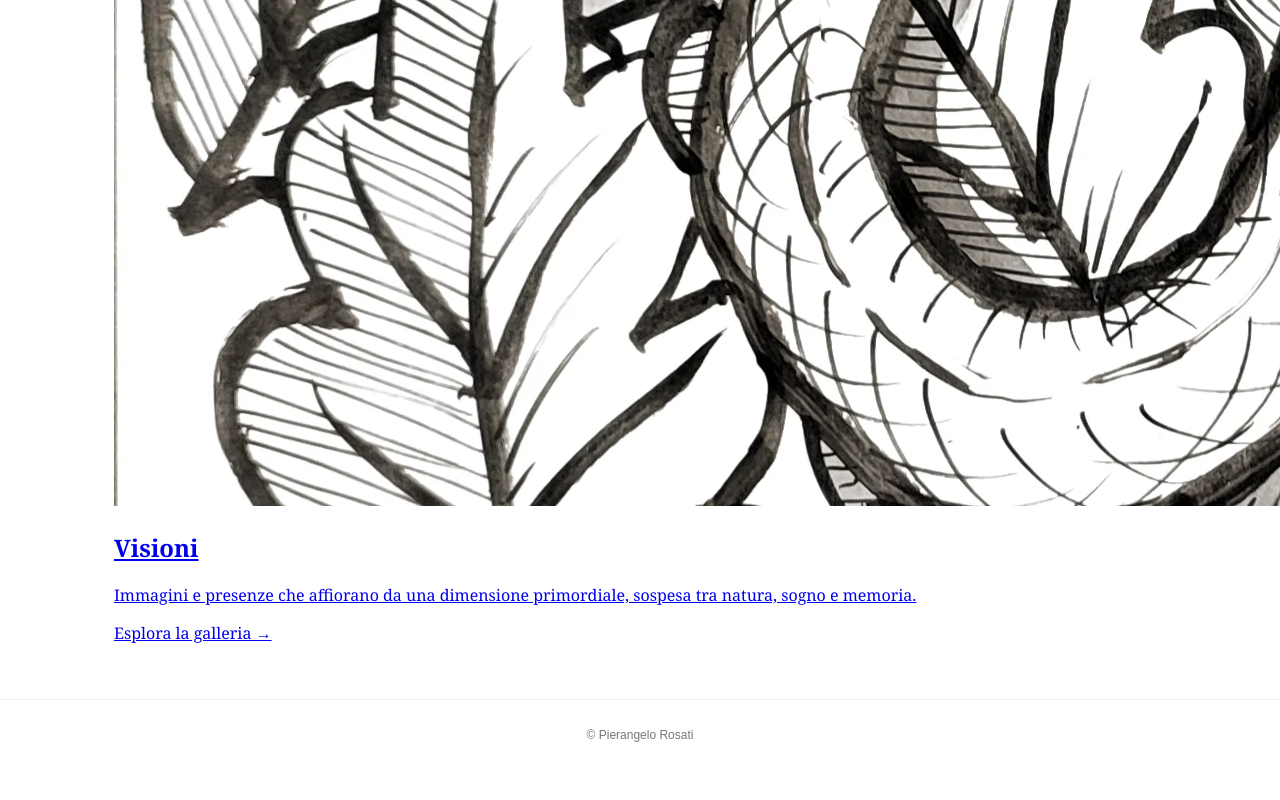
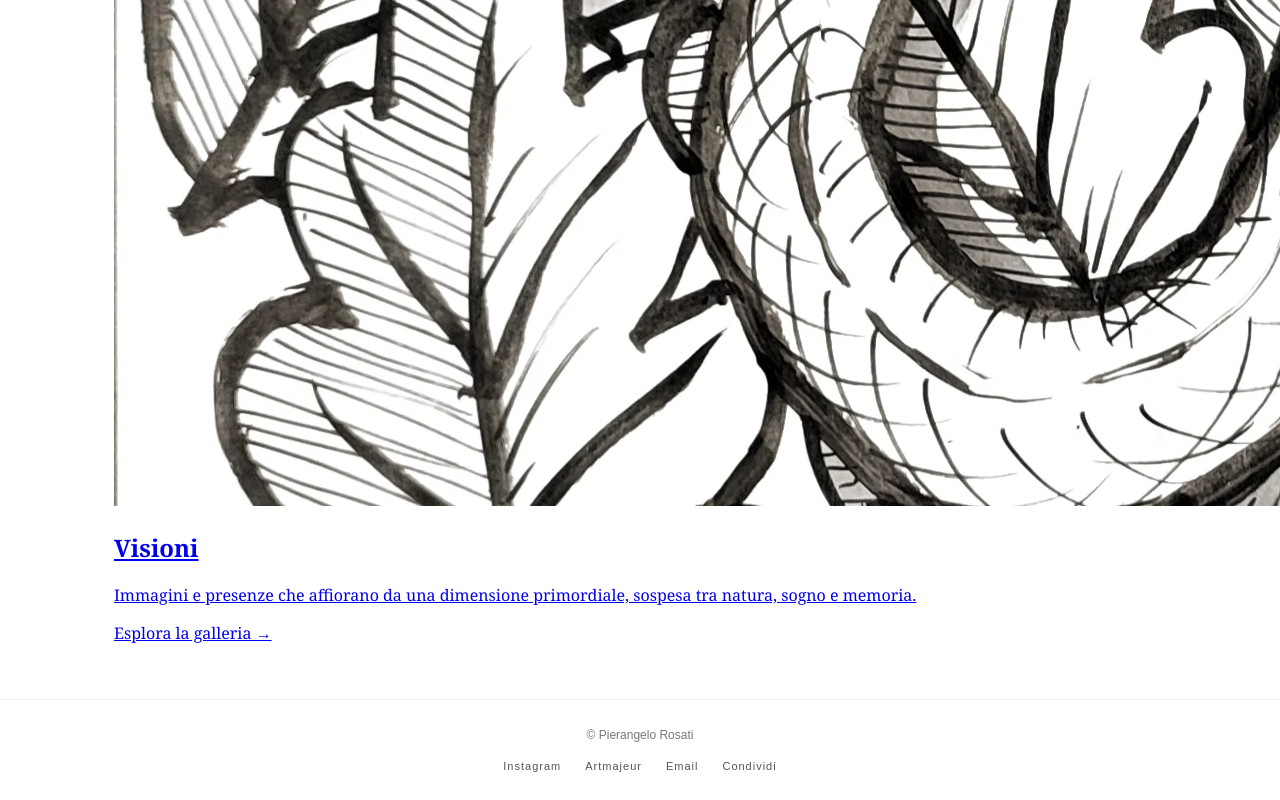
Before and after one commit to rosatiarte/rosatiarte.github.io, a plain HTML site: page opera1.html in a window 1280 px wide. Shown: the part 3840-4640 px from the top of the page. Drawn offline with Linux system fonts and the light colour scheme.

Commit message:
Update opera1.html

```diff
--- a/opera1.html
+++ b/opera1.html
@@ -69,6 +69,12 @@
 
 <footer>
   <p>© Pierangelo Rosati</p>
+  <div class="contatti">
+    <a href="https://www.instagram.com/pierangelorosati/" target="_blank" rel="noopener noreferrer">Instagram</a>
+    <a href="https://www.artmajeur.com/pierangelo-rosati" target="_blank" rel="noopener noreferrer">Artmajeur</a>
+    <a href="mailto:pierangelorosati@yahoo.com">Email</a>
+    <a href="#" onclick="if (navigator.share) { navigator.share({title: document.title, url: window.location.href}); } else if (navigator.clipboard) { navigator.clipboard.writeText(window.location.href).then(() => alert('Link copiato!')); } else { prompt('Copia questo indirizzo:', window.location.href); } return false;">Condividi</a>
+  </div>
 </footer>
 
 </body>
```
